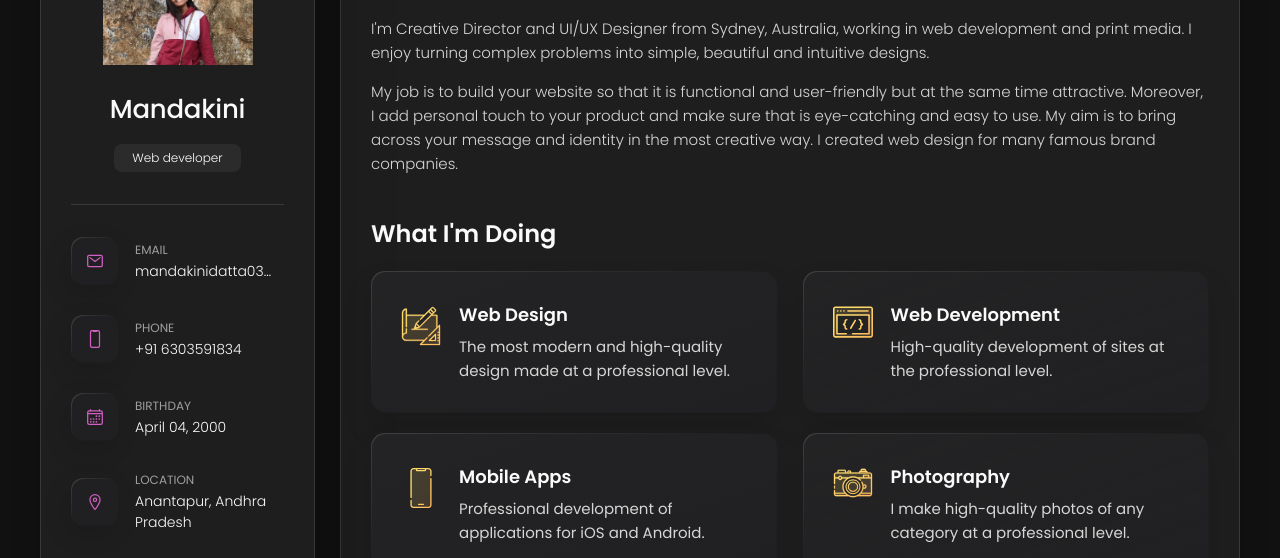
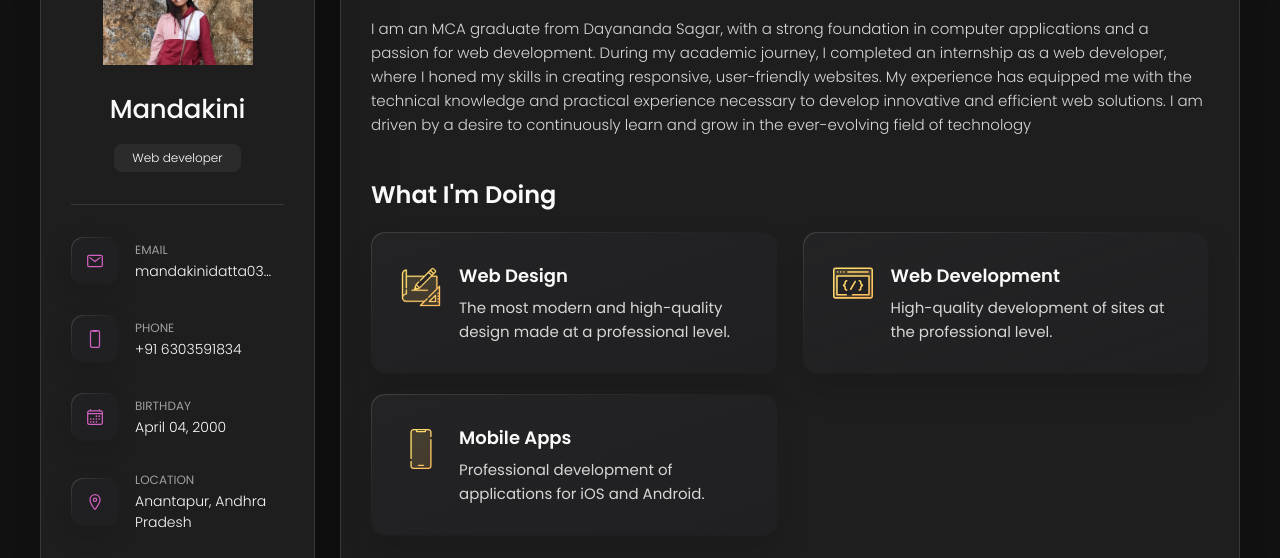
Before and after one commit to mandakini04/Mandakini_Portfolio, a plain HTML site: page index.html in a window 1280 px wide. Shown: the part 162-720 px from the top of the page. Drawn offline with nearby package versions, Linux system fonts and the light colour scheme.

Commit message:
modificaation

```diff
--- a/index.html
+++ b/index.html
@@ -74,7 +74,7 @@
             <div class="contact-info">
               <p class="contact-title">Email</p>
 
-              <a href="mailto:richard@example.com" class="contact-link">mandakinidatta03@gmail.com</a>
+              <a href="mailto:mandakinidatta03@gmail.com" class="contact-link">mandakinidatta03@gmail.com</a>
             </div>
 
           </li>
@@ -205,17 +205,10 @@
 
         <section class="about-text">
           <p>
-            I'm Creative Director and UI/UX Designer from Sydney, Australia, working in web development and print media.
-            I enjoy
-            turning complex problems into simple, beautiful and intuitive designs.
-          </p>
-
-          <p>
-            My job is to build your website so that it is functional and user-friendly but at the same time attractive.
-            Moreover, I
-            add personal touch to your product and make sure that is eye-catching and easy to use. My aim is to bring
-            across your
-            message and identity in the most creative way. I created web design for many famous brand companies.
+            I am an MCA graduate from Dayananda Sagar, with a strong foundation in computer applications and a passion for web development.
+             During my academic journey, I completed an internship as a web developer, where I honed my skills in creating responsive, user-friendly websites.
+              My experience has equipped me with the technical knowledge and practical experience necessary to develop innovative and efficient web solutions.
+              I am driven by a desire to continuously learn and grow in the ever-evolving field of technology
           </p>
         </section>
 
@@ -274,22 +267,6 @@
 
                 <p class="service-item-text">
                   Professional development of applications for iOS and Android.
-                </p>
-              </div>
-
-            </li>
-
-            <li class="service-item">
-
-              <div class="service-icon-box">
-                <img src="./assets/images/icon-photo.svg" alt="camera icon" width="40">
-              </div>
-
-              <div class="service-content-box">
-                <h4 class="h4 service-item-title">Photography</h4>
-
-                <p class="service-item-text">
-                  I make high-quality photos of any category at a professional level.
                 </p>
               </div>
 
```
